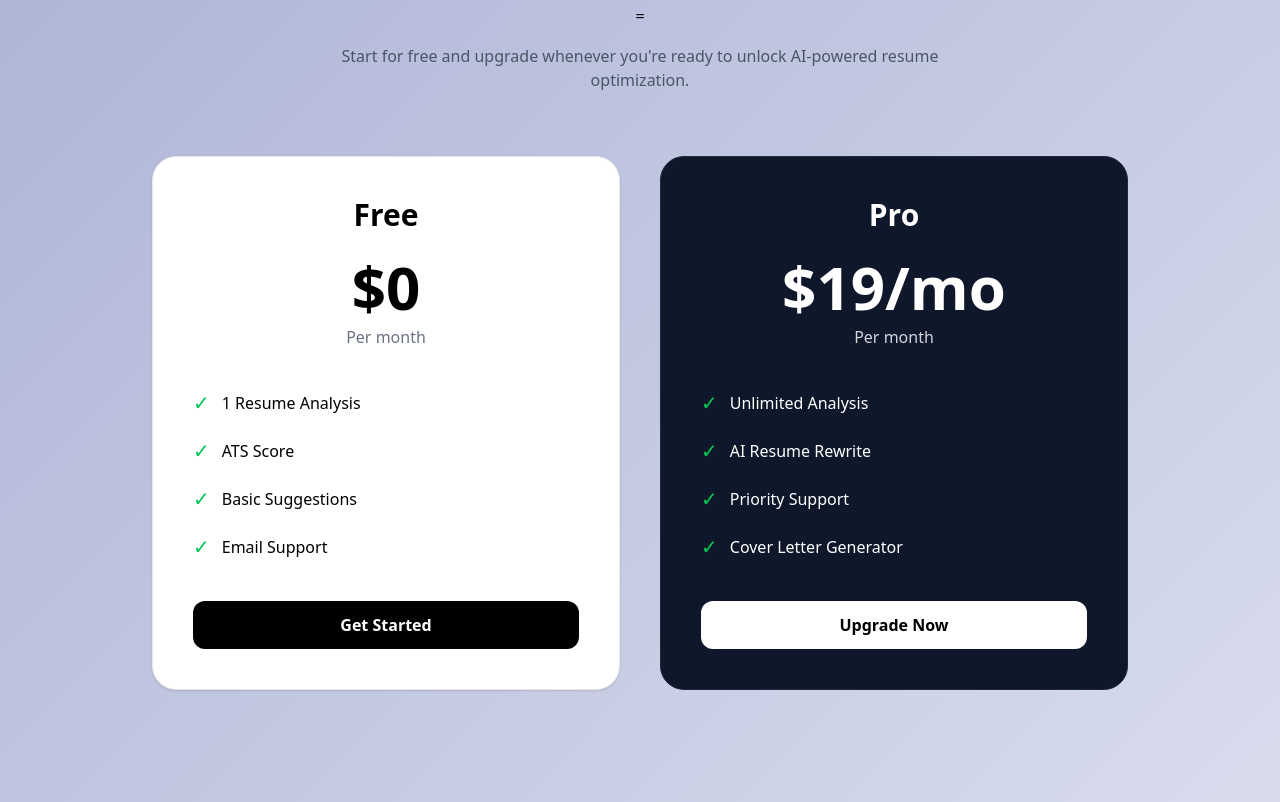
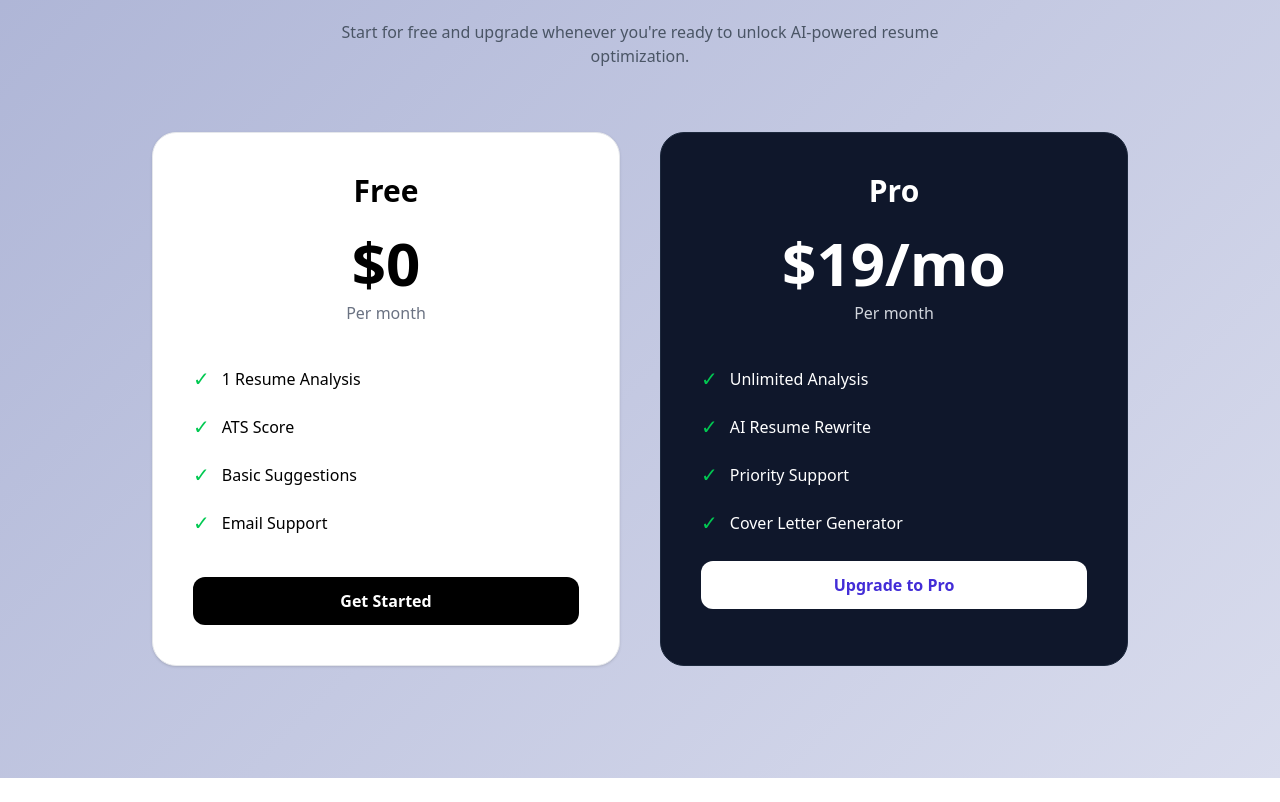
Before and after one commit to GanapuramSharath/AI-resume-analyzer, a Next.js app: page / in a window 1280 px wide. Shown: the part 1562-2364 px from the top of the page. After the commit the page ends 2340 px from the top, so only its background shows below. Built offline with nearby package versions, Linux system fonts and the light colour scheme.

Commit message:
Get started

```diff
--- a/components/Landing/Pricing.tsx
+++ b/components/Landing/Pricing.tsx
@@ -11,6 +11,7 @@ const plans = [
       "Email Support",
     ],
     buttonText: "Get Started",
+    href: "/register",
     featured: false,
   },
   {
@@ -34,14 +35,16 @@ export default function Pricing() {
         <p className="text-blue-600 font-semibold uppercase tracking-widest">
           Pricing
         </p>
-        <h2 className="text-5xl font-bold mt-3">Choose Your Plan</h2>=
-        <p className="text-gray-600 mt-4 max-w-2xl mx-auto">
-          Start for free and upgrade whenever you&apos;re ready to unlock
-          AI-powered resume optimization.
+
+        <h2 className="mt-3 text-5xl font-bold">Choose Your Plan</h2>
+
+        <p className="mx-auto mt-4 max-w-2xl text-gray-600">
+          Start for free and upgrade whenever you're ready to unlock AI-powered
+          resume optimization.
         </p>
       </div>
 
-      <div className="grid md:grid-cols-2 gap-10 mt-16">
+      <div className="mt-16 grid gap-10 md:grid-cols-2">
         {plans.map((plan) => (
           <PricingCard key={plan.name} {...plan} />
         ))}
--- a/components/Landing/PricingCard.tsx
+++ b/components/Landing/PricingCard.tsx
@@ -1,8 +1,12 @@
+import Link from "next/link";
+import UpgradeButton from "@/components/UpgradeButton";
+
 type PricingCardProps = {
   name: string;
   price: string;
   features: string[];
   buttonText: string;
+  href?: string;
   featured?: boolean;
 };
 
@@ -11,14 +15,15 @@ export default function PricingCard({
   price,
   features,
   buttonText,
+  href,
   featured = false,
 }: PricingCardProps) {
   return (
     <div
       className={`rounded-3xl border p-10 transition-all duration-300 hover:-translate-y-2 hover:shadow-2xl ${
         featured
-          ? "bg-slate-900 text-white border-slate-800"
-          : "bg-white border-gray-200 shadow-sm"
+          ? "border-slate-800 bg-slate-900 text-white"
+          : "border-gray-200 bg-white shadow-sm"
       }`}
     >
       <h3 className="text-3xl font-bold">{name}</h3>
@@ -32,21 +37,22 @@ export default function PricingCard({
       <ul className="mt-10 space-y-5">
         {features.map((feature) => (
           <li key={feature} className="flex items-center gap-3">
-            <span className="text-green-500 text-xl">✓</span>
+            <span className="text-xl text-green-500">✓</span>
             {feature}
           </li>
         ))}
       </ul>
 
-      <button
-        className={`mt-10 w-full rounded-xl py-3 font-semibold transition ${
-          featured
-            ? "bg-white text-black hover:bg-gray-100"
-            : "bg-black text-white hover:bg-gray-800"
-        }`}
-      >
-        {buttonText}
-      </button>
+      {featured ? (
+        <UpgradeButton />
+      ) : (
+        <Link
+          href={href!}
+          className="mt-10 block w-full rounded-xl bg-black py-3 text-center font-semibold text-white transition hover:bg-gray-800"
+        >
+          {buttonText}
+        </Link>
+      )}
     </div>
   );
 }
```
